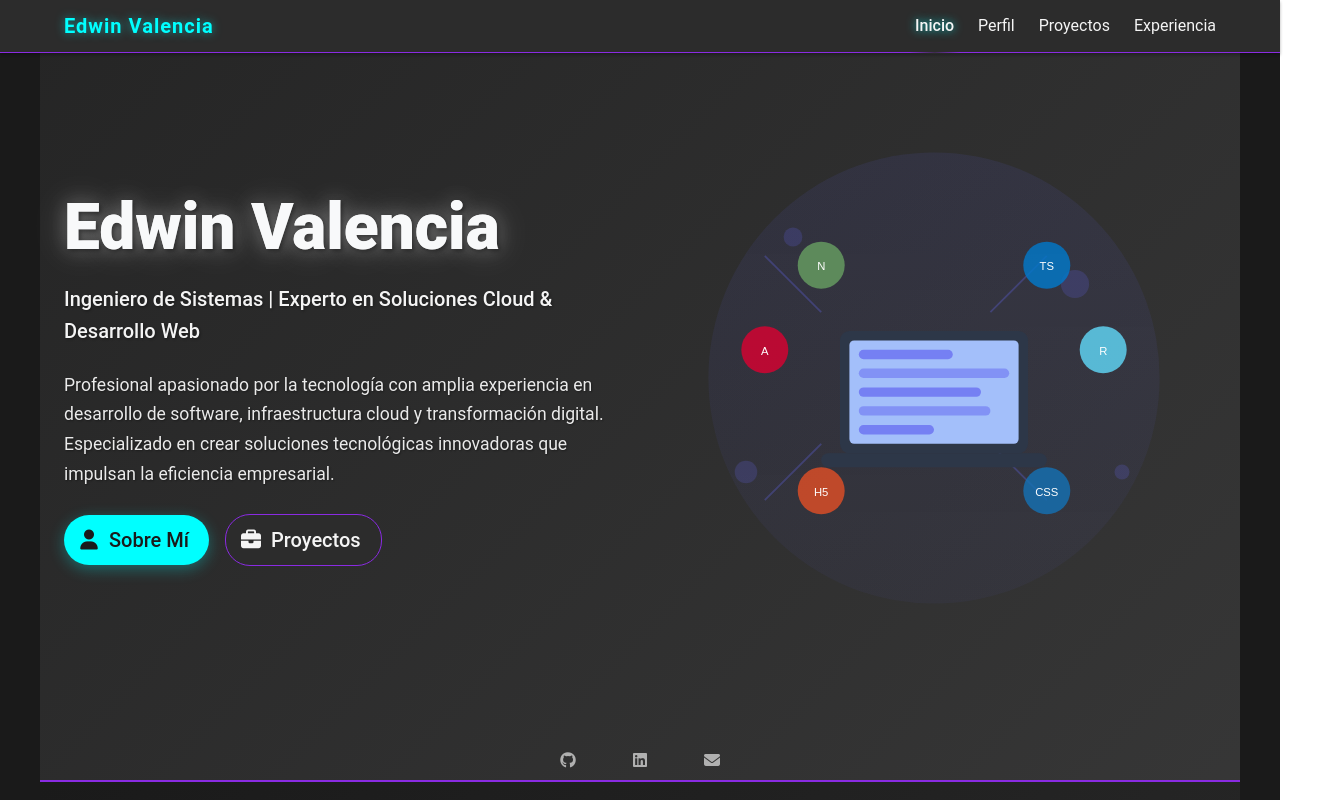
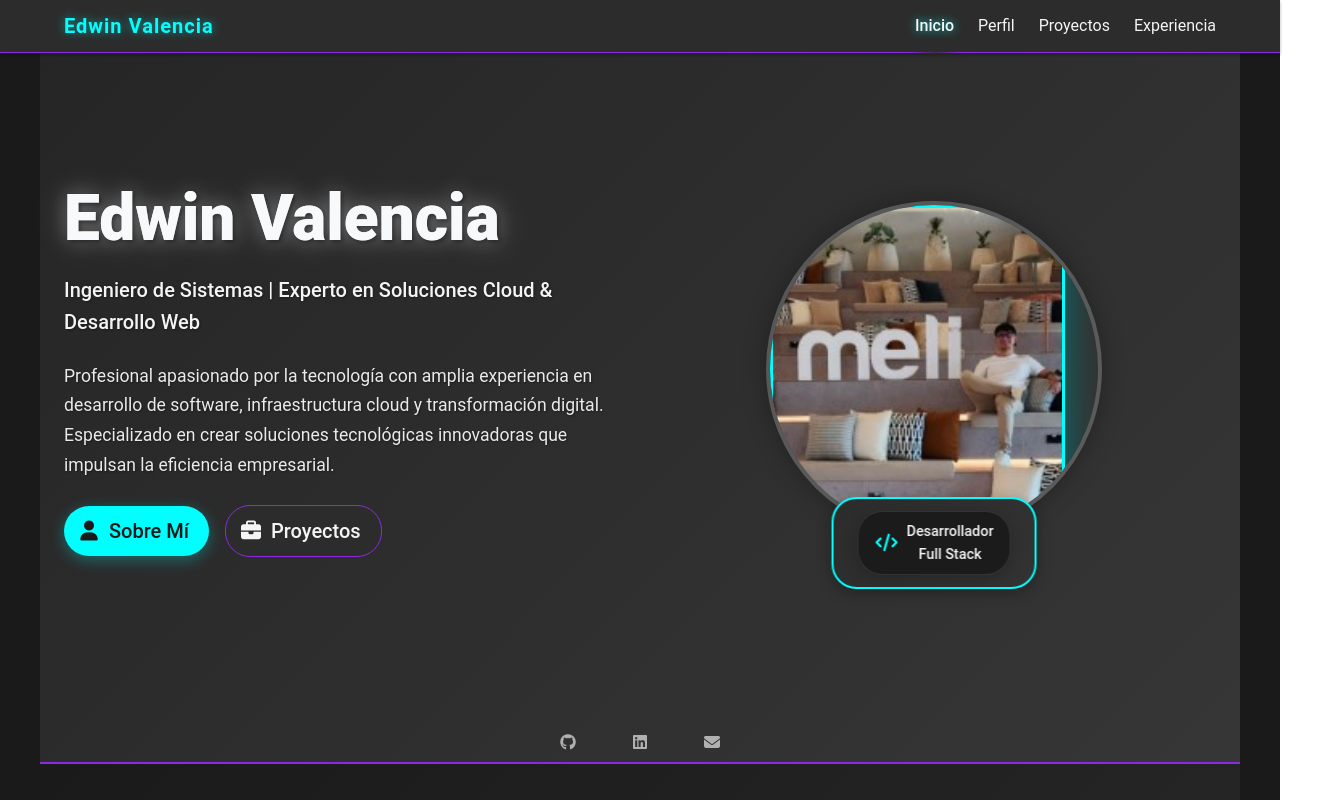
Before and after one commit to winvale/NewPortafolioAngular, an Angular app: page /home in a window 1280 px wide. Shown: the top 800 px of the page, 1328 px wide, since content can reach past the window. Built offline with nearby package versions, Linux system fonts and the light colour scheme.

Commit message:
refactor: enhance profile section with new image and overlay styles

```diff
--- a/src/app/pages/home/home.component.html
+++ b/src/app/pages/home/home.component.html
@@ -30,9 +30,19 @@
           </div>
         </div>
         <div class="column is-6" data-aos="fade-left" data-aos-duration="1000">
-          <figure class="image is-square">
-            <img src="assets/images/hero-image.svg" alt="Edwin Valencia" class="is-rounded">
-          </figure>
+          <div class="profile-container">
+            <figure class="image is-1by1 profile-image">
+              <img src="assets/images/profile.jpg" alt="Edwin Valencia - Foto de Perfil" class="is-rounded" loading="eager">
+            </figure>
+            <div class="profile-overlay">
+              <div class="profile-badge">
+                <span class="icon">
+                  <i class="fas fa-code"></i>
+                </span>
+                <span>Desarrollador Full Stack</span>
+              </div>
+            </div>
+          </div>
         </div>
       </div>
     </div>
--- a/src/app/pages/home/home.component.scss
+++ b/src/app/pages/home/home.component.scss
@@ -3,6 +3,65 @@
   background: linear-gradient(135deg, rgba(26,26,26,0.95) 0%, rgba(44,44,44,0.95) 100%);
   position: relative;
   border-bottom: 2px solid var(--secondary-color);
+
+  .profile-container {
+    position: relative;
+    width: 400px;
+    margin: 0 auto;
+    padding: 2rem;
+
+    .profile-image {
+      border-radius: 50%;
+      overflow: hidden;
+      box-shadow: 0 0 25px rgba(0, 0, 0, 0.3);
+      border: 4px solid rgba(255, 255, 255, 0.2);
+      transition: all 0.3s ease;
+      max-width: 350px;
+      margin: 0 auto;
+
+      img {
+        object-fit: cover;
+        transition: transform 0.3s ease;
+        width: 100%;
+        height: 100%;
+        display: block;
+      }
+
+      &:hover {
+        border-color: var(--primary-color);
+        box-shadow: 0 0 30px rgba(0, 255, 255, 0.3);
+
+        img {
+          transform: scale(1.1);
+        }
+      }
+    }
+
+    .profile-overlay {
+      position: absolute;
+      bottom: 20px;
+      left: 50%;
+      transform: translateX(-50%);
+      z-index: 2;
+
+      .profile-badge {
+        background: rgba(26, 26, 26, 0.9);
+        padding: 0.5rem 1rem;
+        border-radius: 25px;
+        color: #fff;
+        font-size: 0.9rem;
+        display: flex;
+        align-items: center;
+        gap: 0.5rem;
+        box-shadow: 0 4px 15px rgba(0, 0, 0, 0.2);
+        border: 1px solid rgba(255, 255, 255, 0.1);
+
+        .icon {
+          color: var(--primary-color);
+        }
+      }
+    }
+  }
 
   &.has-background-light {
     background-color: var(--background-dark);
@@ -78,18 +137,58 @@
     gap: 1rem;
   }
 
-  .hero-image {
+  .profile-container {
+    position: relative;
     text-align: center;
 
+    .profile-image {
       img {
         max-width: 90%;
         filter: drop-shadow(0 10px 15px rgba(0,0,0,0.5)) drop-shadow(0 0 20px rgba(0, 255, 255, 0.2));
         transition: all 0.5s ease;
         border-radius: 20px;
+        border: 3px solid var(--primary-color);
+        box-shadow: 0 0 30px rgba(0, 255, 255, 0.3);
 
         &:hover {
           transform: translateY(-10px) scale(1.05);
           filter: drop-shadow(0 15px 25px rgba(0,0,0,0.7)) drop-shadow(0 0 30px rgba(0, 255, 255, 0.4));
+          box-shadow: 0 0 40px rgba(0, 255, 255, 0.5);
+        }
+      }
+    }
+
+    .profile-overlay {
+      position: absolute;
+      bottom: -20px;
+      left: 50%;
+      transform: translateX(-50%);
+      background: linear-gradient(135deg, var(--background-card) 0%, var(--background-accent) 100%);
+      border: 2px solid var(--primary-color);
+      border-radius: 25px;
+      padding: 0.75rem 1.5rem;
+      box-shadow: 0 4px 15px rgba(0, 0, 0, 0.3);
+      backdrop-filter: blur(10px);
+      transition: all 0.3s ease;
+
+      &:hover {
+        transform: translateX(-50%) translateY(-5px);
+        box-shadow: 0 8px 25px rgba(0, 255, 255, 0.3);
+      }
+
+      .profile-badge {
+        display: flex;
+        align-items: center;
+        gap: 0.5rem;
+        color: var(--text-light);
+        font-family: 'Roboto', sans-serif;
+        font-size: 0.9rem;
+        font-weight: 500;
+
+        .icon {
+          color: var(--primary-color);
+          font-size: 1.1rem;
+        }
       }
     }
   }
```
Also changed, not shown: src/assets/images/profile.jpg (added). Lines whose indentation alone changed are shown as unchanged.
